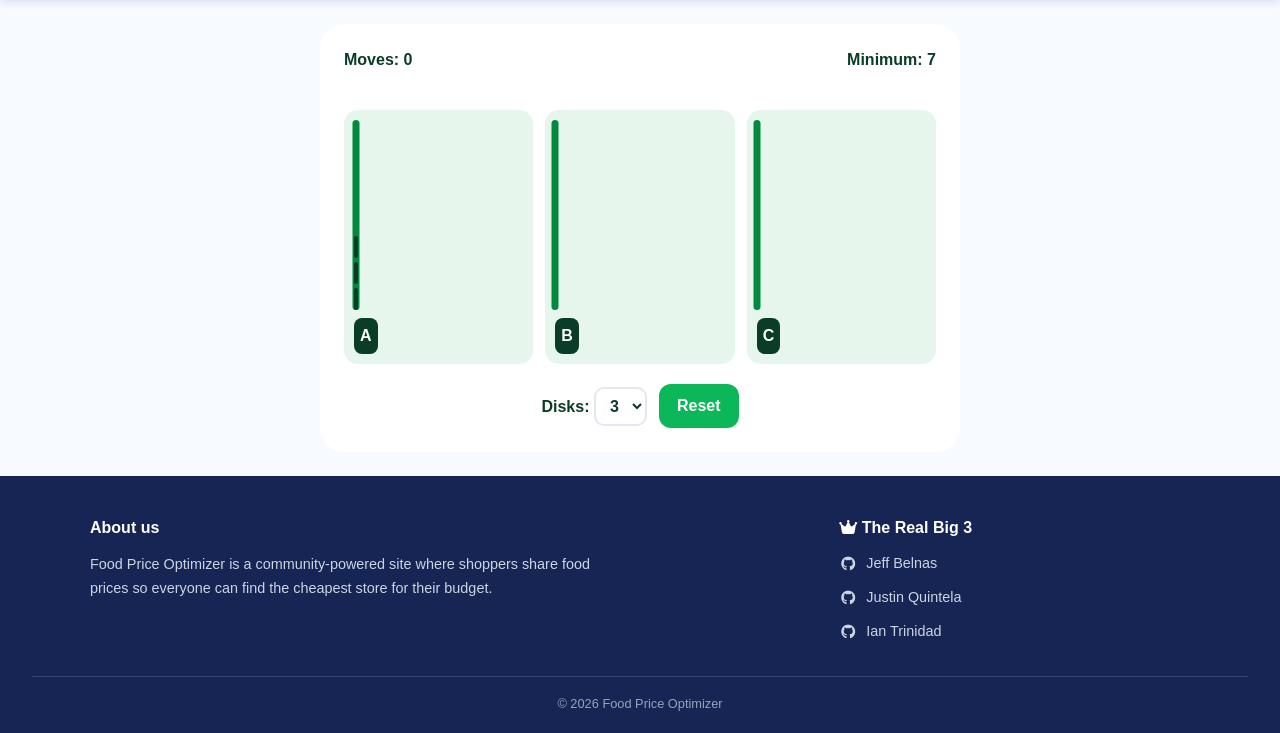
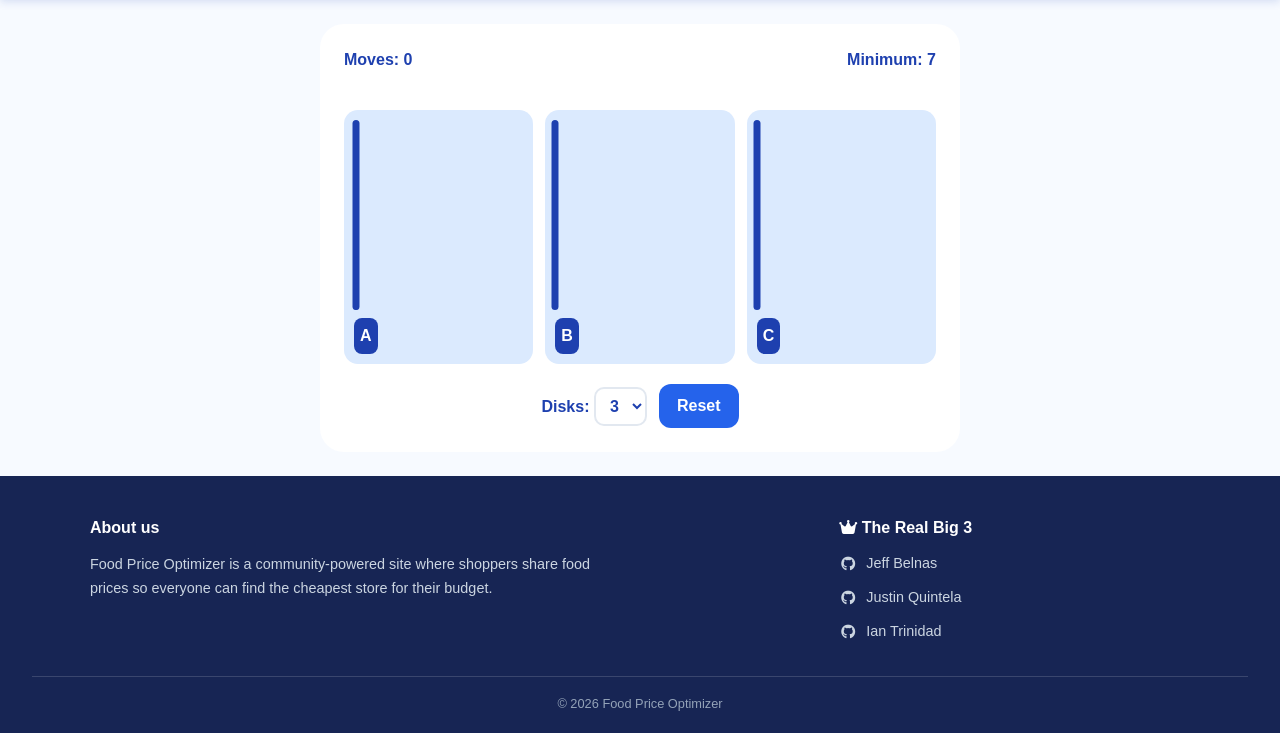
Before and after one commit to niqn/DSA-Project, a Flask app: page /hanoi in a window 1280 px wide. Shown: the part 70-803 px from the top of the page. Run offline with Flask 3, Linux system fonts and the light colour scheme.

Commit message:
Update Hanoi color

```diff
--- a/src/dsa_project/static/css/hanoi.css
+++ b/src/dsa_project/static/css/hanoi.css
@@ -11,7 +11,7 @@
   display: flex;
   justify-content: space-between;
   font-weight: 700;
-  color: var(--green-deep);
+  color: var(--blue-dark);
 }
 
 .hanoi-status {
@@ -34,12 +34,12 @@
   padding: 10px;
   border: 0;
   border-radius: 14px;
-  background: var(--green-soft);
+  background: var(--blue-soft);
   font: inherit;
   cursor: pointer;
 }
 
-.hanoi-tower:hover { background: #d3efe0; }
+.hanoi-tower:hover { background: var(--line); }
 
 .hanoi-pole {
   position: relative;
@@ -60,26 +60,26 @@
   width: 7px;
   transform: translateX(-50%);
   border-radius: 4px;
-  background: var(--green-dark);
+  background: var(--blue-dark);
 }
 
 .disk {
   position: relative;
   height: 22px;
   border-radius: 11px;
-  border: 2px solid var(--green-deep);
-  background: var(--green);
+  border: 2px solid var(--blue-dark);
+  background: var(--blue);
 }
 
 .disk.picked {
   transform: translateY(-8px);
-  outline: 3px solid var(--green-deep);
+  outline: 3px solid var(--blue-deep);
 }
 
 .hanoi-base {
   padding: 6px;
   border-radius: 8px;
-  background: var(--green-deep);
+  background: var(--blue-dark);
   color: #fff;
   font-weight: 700;
 }
@@ -91,7 +91,7 @@
   gap: 12px;
   margin-top: 20px;
   font-weight: 700;
-  color: var(--green-deep);
+  color: var(--blue-dark);
 }
 
 .hanoi-count {
@@ -101,7 +101,7 @@
   background: #fff;
   font: inherit;
   font-weight: 700;
-  color: var(--green-deep);
+  color: var(--blue-dark);
   cursor: pointer;
 }
 
@@ -109,7 +109,7 @@
   padding: 10px 18px;
   border: 0;
   border-radius: 12px;
-  background: var(--green);
+  background: var(--blue);
   color: #fff;
   font: inherit;
   font-weight: 700;
@@ -117,5 +117,5 @@
 }
 
 .hanoi-reset:hover {
-    background: var(--green-dark);
+    background: var(--blue-dark);
 }
```
